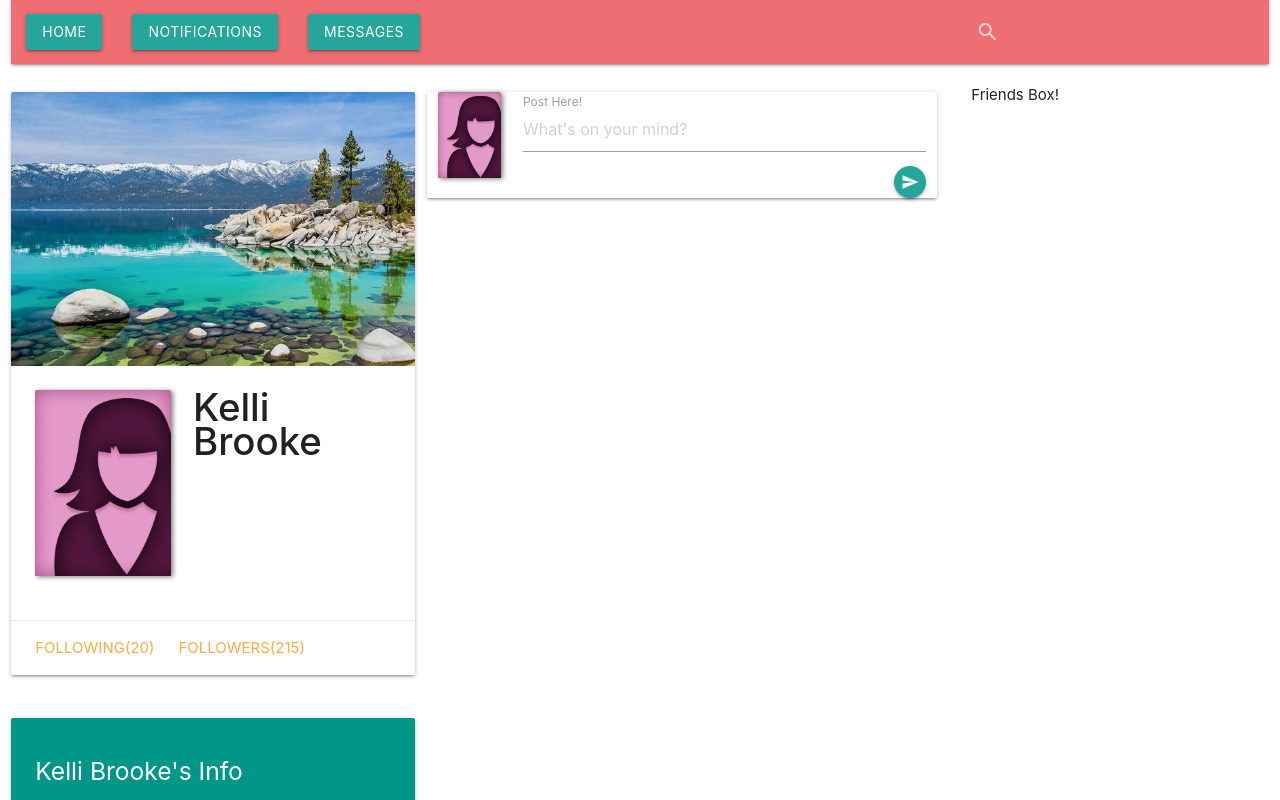
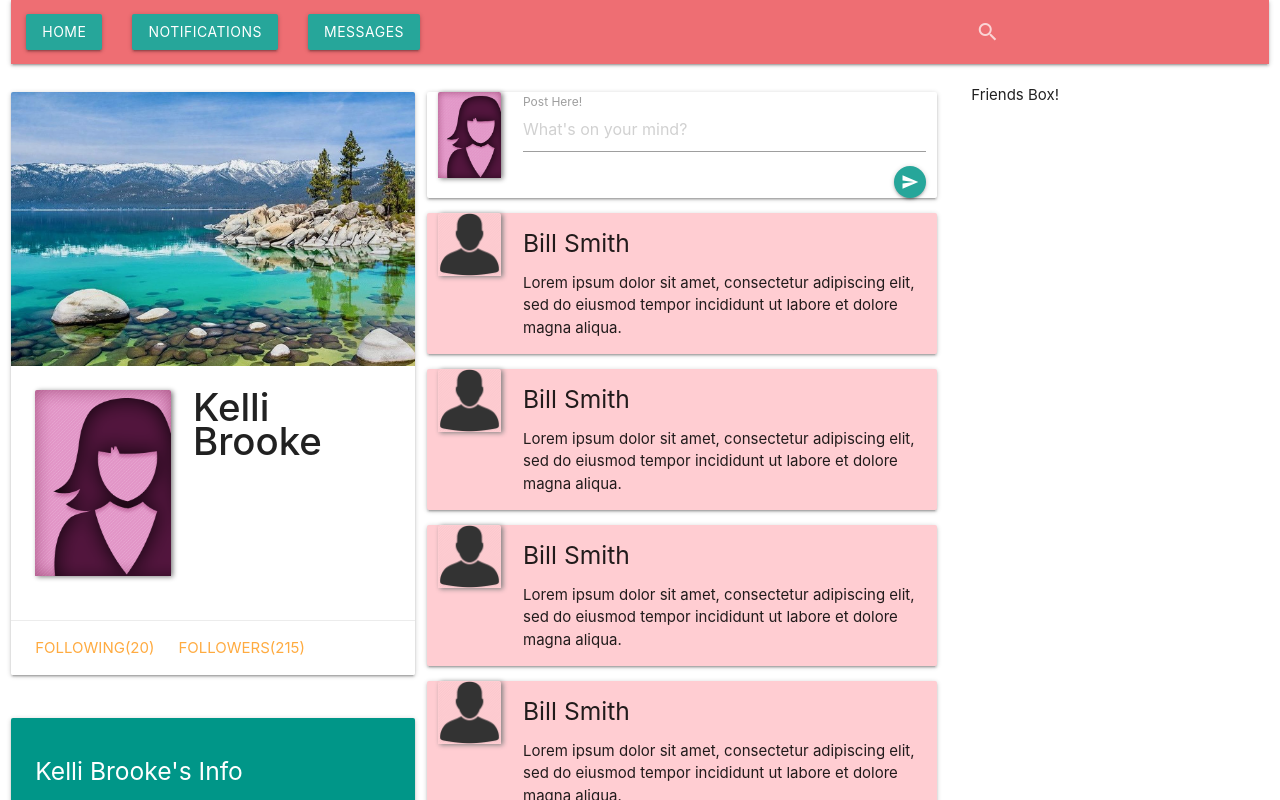
Before and after one commit to kellibrookedev/react-social-media-clone, a React app: page / in a window 1280 px wide. Shown: the top 800 px of the page. Built offline with nearby package versions, Linux system fonts and the light colour scheme.

Commit message:
add friend posts to post box

```diff
--- a/src/components/postBox/PostBox.jsx
+++ b/src/components/postBox/PostBox.jsx
@@ -1,10 +1,16 @@
 import React from 'react';
+import StatusBox from './StatusBox';
 import PostHeading from './PostHeading';
 
 function PostBox() {
   return (
     <div>
+      <StatusBox/>
       <PostHeading/>
+      <PostHeading/>
+      <PostHeading/>
+      <PostHeading/>
+
     </div>
   );
 }
--- a/src/components/postBox/PostHeading.jsx
+++ b/src/components/postBox/PostHeading.jsx
@@ -10,7 +10,7 @@ function PostHeading() {
     padding: '5'
   }
   return (
-    <div className="row card" style={divStyle}>
+    <div className="row card red lighten-4" style={divStyle}>
       <div className="col s2 card-image">
         <PostIcon/>
       </div>
--- a/src/components/postBox/PostIcon.jsx
+++ b/src/components/postBox/PostIcon.jsx
@@ -1,5 +1,5 @@
 import React from 'react';
-import profilePhoto from '../assets/images/profilePhoto.png';
+import postPhoto from '../assets/images/postPhoto.png';
 
 function PostIcon() {
 
@@ -11,7 +11,7 @@ function PostIcon() {
   }
 
   return (
-    <img style={postIconStyle} src={profilePhoto}/>
+    <img style={postIconStyle} src={postPhoto}/>
   );
 }
 
--- a/src/components/postBox/PostText.jsx
+++ b/src/components/postBox/PostText.jsx
@@ -2,19 +2,10 @@ import React from 'react';
 
 function PostText() {
 
-  var inputButtonStyle = {
-    float: 'right'
-  }
-
   return (
-    <div className="input-field">
-      <textarea placeholder="What's on your mind?" className="materialize-textarea">
-      </textarea>
-      <a className="btn-floating btn-large waves-effect waves-light btn-small" style={inputButtonStyle}>
-        <i className="material-icons">send</i>
-      </a>
-      <label>Post Here!</label>
-
+    <div>
+      <h5>Bill Smith</h5>
+      <p>Lorem ipsum dolor sit amet, consectetur adipiscing elit, sed do eiusmod tempor incididunt ut labore et dolore magna aliqua.</p>
     </div>
   );
 }
--- a/src/components/postBox/StatusBox.jsx
+++ b/src/components/postBox/StatusBox.jsx
@@ -1,9 +1,21 @@
 import React from 'react';
+import StatusIcon from './StatusIcon';
+import StatusInput from './StatusInput';
 
 function StatusBox() {
+  var divStyle = {
+    width: '100%',
+    height: 'auto',
+    padding: '5'
+  }
   return (
-    <div>
-      Status Box!
+    <div className="row card" style={divStyle}>
+      <div className="col s2 card-image">
+        <StatusIcon/>
+      </div>
+      <div className="col s10">
+        <StatusInput/>
+      </div>
     </div>
   );
 }
--- a/src/components/postBox/StatusIcon.jsx
+++ b/src/components/postBox/StatusIcon.jsx
@@ -1,10 +1,16 @@
 import React from 'react';
+import profilePhoto from '../assets/images/profilePhoto.png';
 
 function StatusIcon() {
+  var postIconStyle = {
+    borderRadius: '10',
+    boxShadow: '2px 1px 5px gray',
+    width: '100%',
+    height: 'auto'
+  }
+
   return (
-    <div>
-      Status Icon!
-    </div>
+    <img style={postIconStyle} src={profilePhoto}/>
   );
 }
 
--- a/src/components/postBox/StatusInput.jsx
+++ b/src/components/postBox/StatusInput.jsx
@@ -1,9 +1,19 @@
 import React from 'react';
 
 function StatusInput() {
+  var inputButtonStyle = {
+    float: 'right'
+  }
+
   return (
-    <div>
-      Status Input!
+    <div className="input-field">
+      <textarea placeholder="What's on your mind?" className="materialize-textarea">
+      </textarea>
+      <a className="btn-floating btn-large waves-effect waves-light btn-small" style={inputButtonStyle}>
+        <i className="material-icons">send</i>
+      </a>
+      <label>Post Here!</label>
+
     </div>
   );
 }
```
